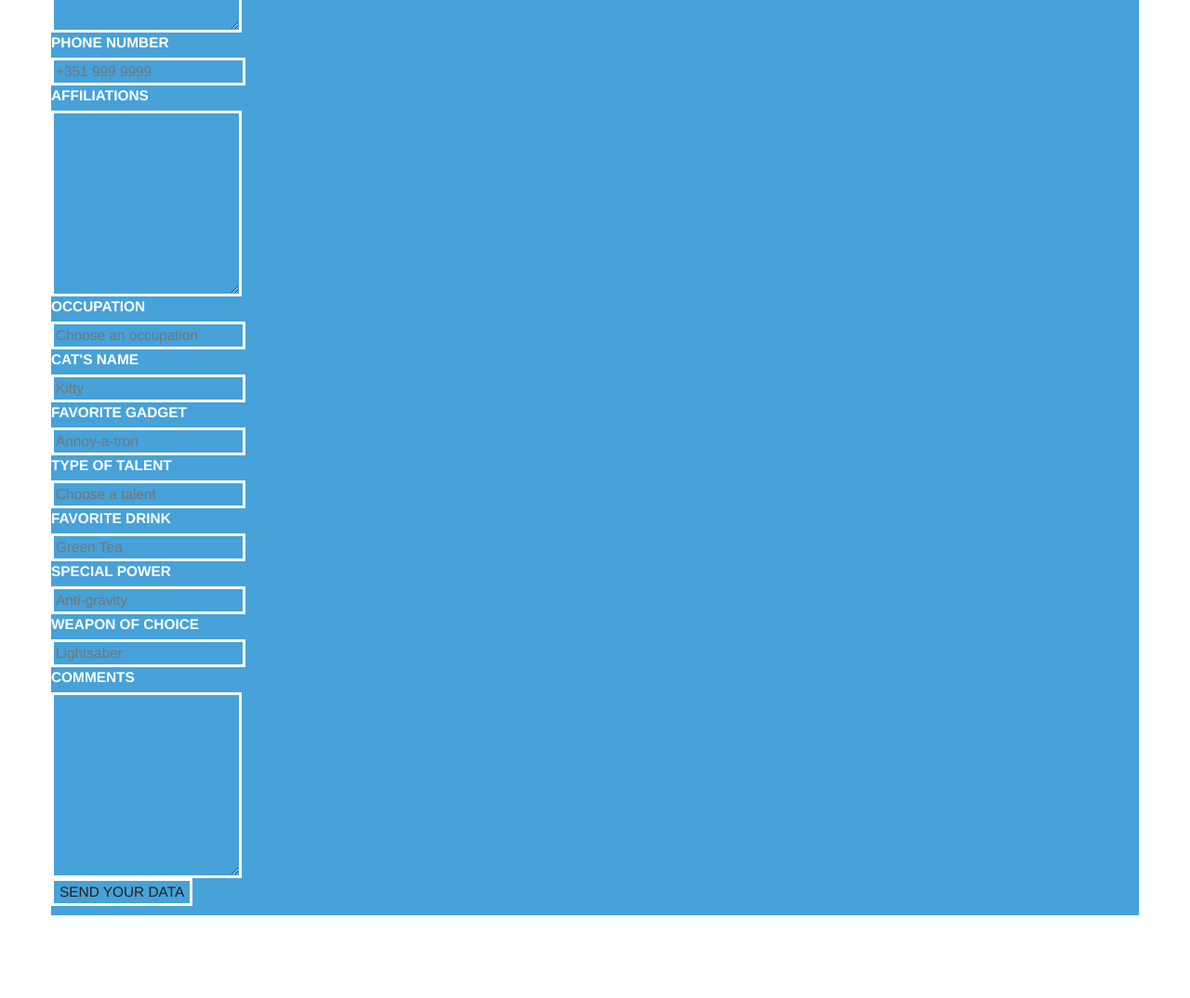
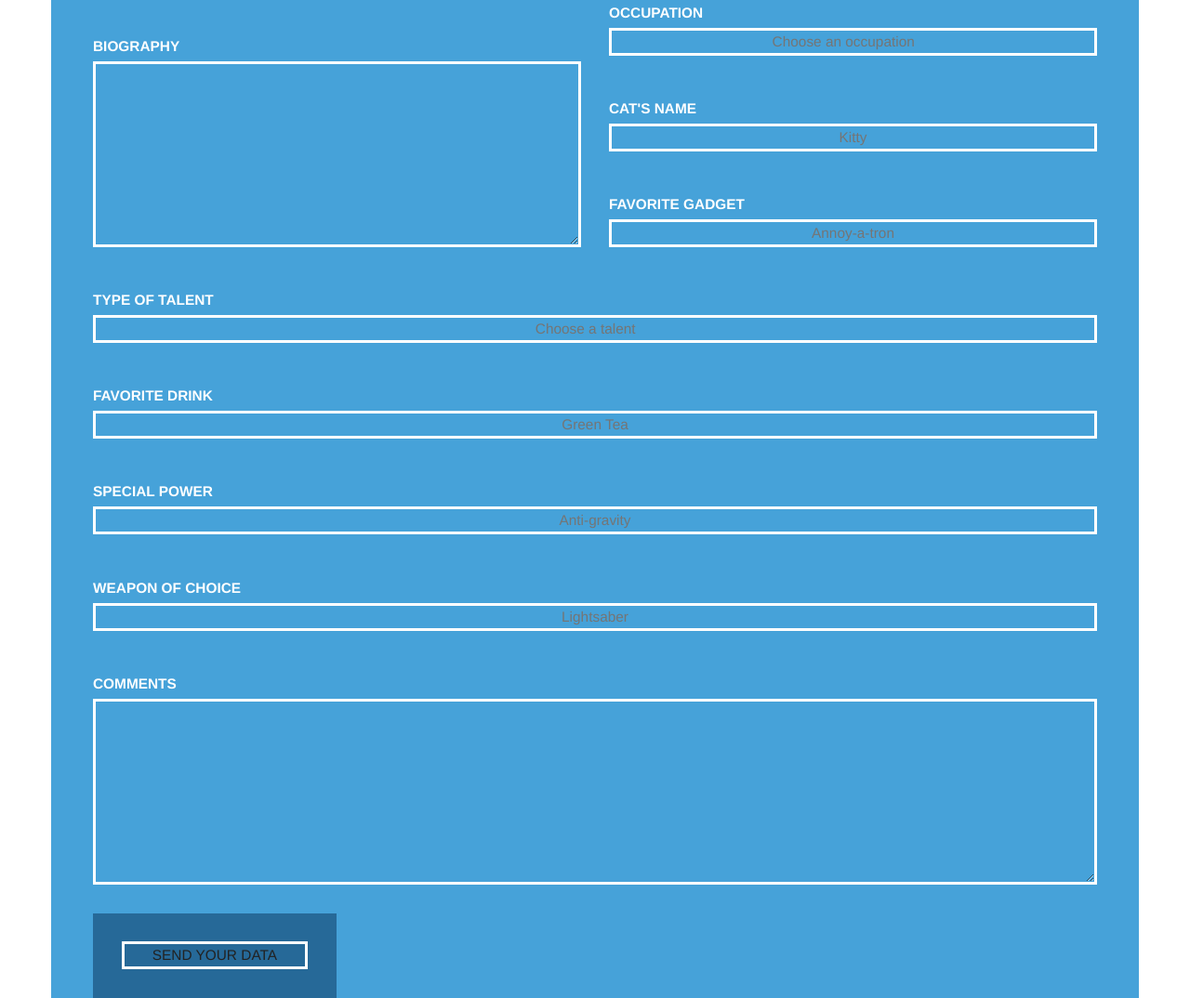
Before and after one commit to sak55/TIY-Assignments, a plain HTML site: page pub/index.html in a window 1280 px wide. Shown: the part 420-1494 px from the top of the page at 93% size. Before the commit the page ends 1405 px from the top, so only its background shows below. Drawn offline with nearby package versions, Linux system fonts and the light colour scheme.

Commit message:
added xs and sm break pts and fixed basic css

```diff
--- a/pub/css/main.css
+++ b/pub/css/main.css
@@ -104,6 +104,7 @@ div {
     background-color: #46A2D9 ;
     padding:;
 
+
 }
 
 .container {
@@ -113,17 +114,32 @@ div {
 label {
     display: block;
     color: white;
+    margin-top: 3em;
 }
 
 input {
     border: solid 3px white;
     background: transparent;
+    width: 100%;
+    text-align: center;
+}
+
+.sendyourdata {
+    width: auto;
+    background-color: #266998;
+    text-align: center;
+    color: white;
+    margin-top: 2em;
+    padding: 2em;
+    width: 17em;
+    border: none;
 }
 
 textarea {
     border: solid 3px white;
     background: transparent;
-    min-height: 200px
+    min-height: 200px;
+    width: 100%;
 }
 
 
--- a/pub/index.html
+++ b/pub/index.html
@@ -31,8 +31,9 @@
         <!-- Add your site or application content here -->
         <div class= "container"> <!-- -->
 
-            <div class="row .col-xs-12">
+            <div class="col-xs-12">
                 <form action="">
+                    <div class="col-xs-12 col-sm-6">
                         <label for="GET-firstname">FIRST NAME</label>
                         <input id="GET-firstname" type="text" placeholder= "Jonathan" name="firstname">
 
@@ -52,7 +53,8 @@
 
                         <label>BIOGRAPHY</label>
                         <textarea></textarea>
-
+                    </div>  <!-- sm -->
+                    <div class="col-xs-12 col-sm-6">
                         <label for="GET-phone">PHONE NUMBER</label>
                         <input id="GET-phone" placeholder= "+351 999 9999" type="tel" name="phone">
 
@@ -72,7 +74,8 @@
 
                         <label for="GET-gadget">FAVORITE GADGET</label>
                         <input id="GET-gadget" type="text" placeholder= "Annoy-a-tron" name="gadget">
-
+                    </div>  <!-- sm -->
+                    <div class="col-xs-12 col-sm-12">
                         <label for="GET-talent">TYPE OF TALENT</label>
                         <input list="talent" placeholder= "Choose a talent"/>
                         <datalist id="talent">
@@ -93,12 +96,13 @@
                         <label>COMMENTS</label>
                         <textarea></textarea>
 
-                    <p>
+                        <div class="sendyourdata">
                             <input type="submit" value="SEND YOUR DATA">
-                    </p>
+                        </div>
+                    </div>  <!-- sm -->
                 </form>
-            </div>
-        </div>
+            </div> <!-- xs -->
+        </div> <!-- container -->
 
 
 
```
Lines whose indentation alone changed are shown as unchanged.
